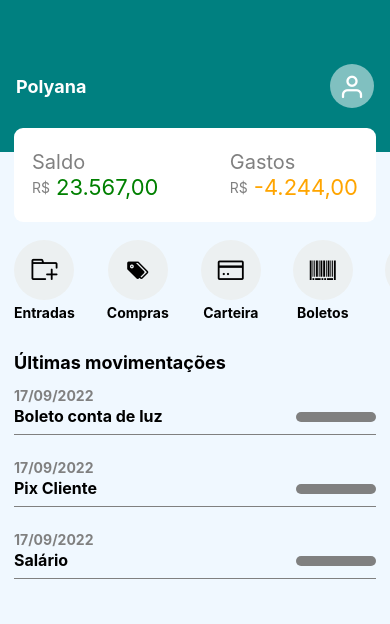
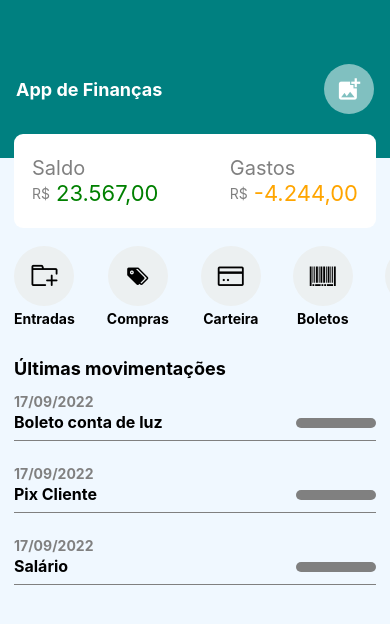
Before and after one commit to PolyanaBalotin/App-de-Financas, a React Native app: screen / in a window 390 px wide. Shown: the top 624 px of the page. Built offline with nearby package versions, Linux system fonts and the light colour scheme.

Commit message:
add UserImage

```diff
--- a/app.json
+++ b/app.json
@@ -6,6 +6,14 @@
     "orientation": "portrait",
     "icon": "./assets/icon.png",
     "userInterfaceStyle": "light",
+    "plugins": [
+      [
+        "expo-image-picker",
+        {
+          "photoPermission": "The app acesses your photos to let you share them"
+        }
+      ]
+    ],
     "splash": {
       "image": "./assets/splash.png",
       "resizeMode": "contain",
--- a/package.json
+++ b/package.json
@@ -12,7 +12,8 @@
     "expo": "~49.0.10",
     "expo-status-bar": "~1.6.0",
     "react": "18.2.0",
-    "react-native": "0.72.4"
+    "react-native": "0.72.4",
+    "expo-image-picker": "~14.3.2"
   },
   "devDependencies": {
     "@babel/core": "^7.20.0"
--- a/src/components/Header/index.js
+++ b/src/components/Header/index.js
@@ -1,23 +1,44 @@
-import React from "react";
-import { Feather } from '@expo/vector-icons'
+import React, { useState, useEffect } from 'react';
+import { MaterialIcons } from '@expo/vector-icons'
+import * as ImagePicker from 'expo-image-picker';
 import {
   View,
   StyleSheet,
   Text,
   StatusBar,
   TouchableOpacity,
+  Image
 } from 'react-native';
 
 const statusBarHeigth = StatusBar.currentHeight ? StatusBar.currentHeight + 22 : 64;
 
-export default function Header({ name }) {
+export default function Header() {
+
+  const [image, setImage] = useState(null);
+
+  const pickImage = async () => {
+    let result = await ImagePicker.launchImageLibraryAsync({
+      mediaTypes: ImagePicker.MediaTypeOptions.Images,
+      allowsEditing: true,
+      aspect: [4, 3],
+      quality: 1,
+    });
+
+    console.log(result);
+
+    if (!result.canceled) {
+      setImage(result.assets[0].uri);
+    }
+  };
+
   return(
     <View style={styles.container}>
       <View style={styles.content}>
-        <Text style={styles.username}>{ name }</Text>
+        <Text style={styles.appname}>App de Finanças</Text>
 
-        <TouchableOpacity activeOpacity={0.7} style={styles.buttonUser} >
-          <Feather name='user' size={27} color='white' />
+        <TouchableOpacity onPress={pickImage} activeOpacity={0.7} style={styles.buttonUser} >
+          <MaterialIcons name='add-photo-alternate' style={{ position: 'relative' }} size={27} color='white' />
+          {image && <Image source={{ uri: image }} style={{ width: 50, height: 50, borderRadius: 50/ 2, position: 'absolute' }} />}
         </TouchableOpacity>
       </View>
     </View>
@@ -39,17 +60,17 @@ const styles = StyleSheet.create({
     flexDirection: 'row',
     justifyContent: 'space-between'
   },
-  username: {
+  appname: {
     fontSize: 18,
     color: 'white',
     fontWeight: 'bold'
   },
   buttonUser: {
-    width: 44,
-    height: 44,
+    width: 50,
+    height: 50,
     backgroundColor: 'rgba(255,255,255, 0.5)',
     justifyContent: 'center',
     alignItems: 'center',
-    borderRadius: 44 / 2,
+    borderRadius: 50 / 2,
   }
 })
--- a/src/pages/Home/index.js
+++ b/src/pages/Home/index.js
@@ -31,7 +31,7 @@ const list = [
 export default function Home() {
   return (
     <View style={styles.container}>
-      <Header name='Polyana' />
+      <Header />
 
       <Balance saldo='23.567,00' gastos='-4.244,00' />
 
```
Also changed, not shown: 1 other file (tests, documents, lock files or other folders).
